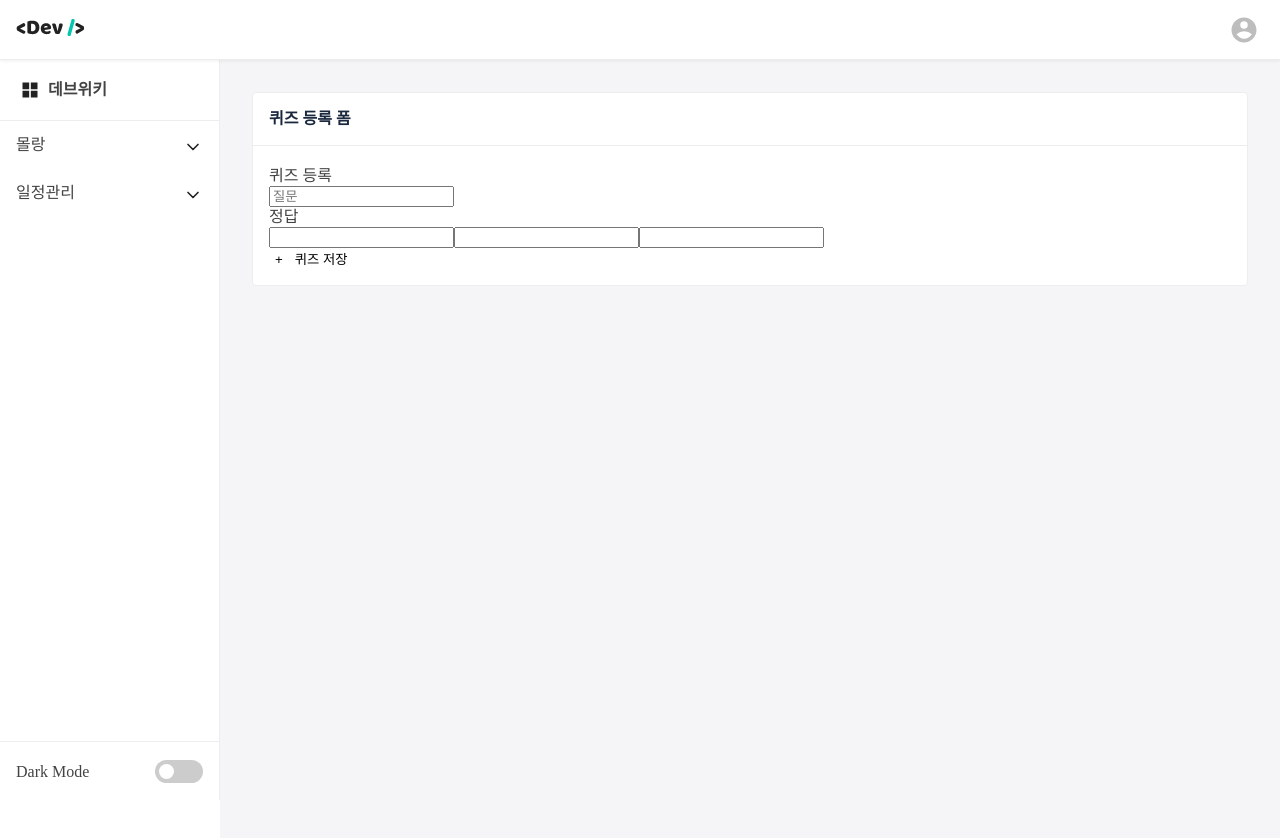
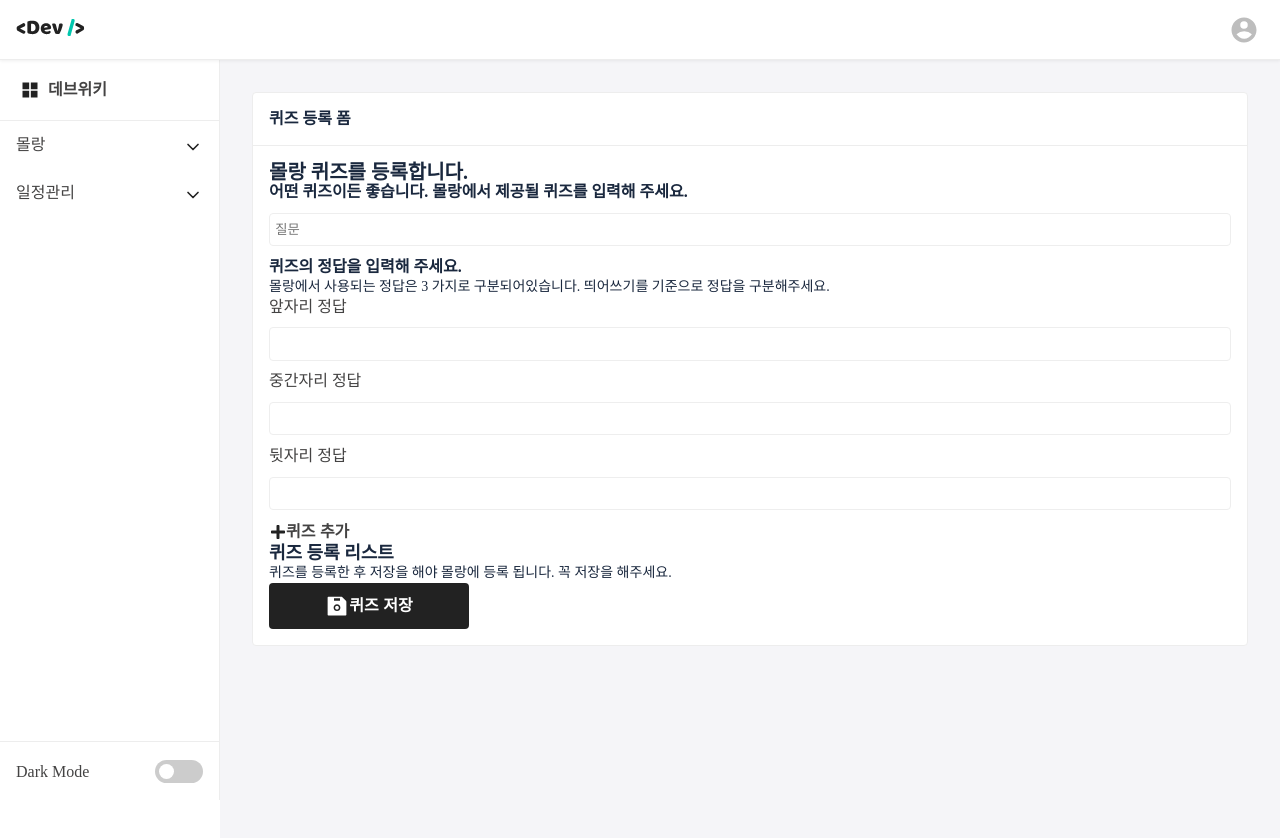
Before and after one commit to DaHoon06/devwiki_admin, a React (Create React App) app in the folder admin-app/: page /mollrang/quiz/post in a window 1280 px wide. Shown: the top 838 px of the page. Built offline with nearby package versions, Linux system fonts and the light colour scheme; a web font is replaced by a local one.

Commit message:
design: 퀴즈 작성 양식 디자인

```diff
--- /dev/null
+++ b/admin-app/src/components/boards/quiz/QuizPost.style.ts
@@ -0,0 +1,47 @@
+import styled from 'styled-components';
+
+export const InsertQuizContainer = styled.div`
+  border: 1px solid #eeeeee;
+  background-color: #ffffff;
+  border-radius: 4px;
+  width: 100%;
+  padding: 0.8em 0.4em;
+  margin: 0.8em 0;
+`;
+
+export const InsertQuizBox = styled.div`
+  display: flex;
+  flex-direction: column;
+
+  .question {
+    width: 100%;
+  }
+
+  .answer-box {
+    margin-top: 1em;
+    display: flex;
+    flex-direction: column;
+
+    .answer {
+      background-color: #f6f6f6;
+      border: 1px solid #eeeeee;
+      border-radius: 4px;
+      padding: 0.2em 0.4em;
+      min-height: 30px;
+    }
+  }
+`;
+
+export const InputLayer = styled.input`
+  width: 100%;
+  outline: none;
+  border: 1px solid #eeeeee;
+  border-radius: 4px;
+  padding: 0.2em 0.4em;
+  height: 2.5em;
+  margin: 0.8em 0;
+
+  &:focus {
+    border-color: ${({ theme }) => theme.colors.PRIMARY};
+  }
+`;
--- a/admin-app/src/components/boards/quiz/QuizPost.tsx
+++ b/admin-app/src/components/boards/quiz/QuizPost.tsx
@@ -1,34 +1,23 @@
-import React, {ReactElement, useState} from "react";
-import {InsertQuizData} from "@interfaces/Quiz";
-import {Typography} from "@components/common/Typography";
-import {CardUi} from "@components/ui/card/Card";
-import styled from "styled-components";
-import {useAddQuiz} from "@services/mutation/useQuizMutation";
-
-const InsertQuizContainer = styled.div`
-  border: 1px solid black;
-  border-radius: 10px;
-  width: 100%;
-
-`;
-
-const InsertQuizBox = styled.div`
-  display: flex;
-  flex-direction: column;
-
-  .question {
-    width: 100%;
-    border: 1px solid black;
-  }
-  .answer-box {
-    display: flex;
-  }
-`;
+import React, { ReactElement, useState } from 'react';
+import { InsertQuizData } from '@interfaces/Quiz';
+import { Typography } from '@components/common/Typography';
+import { CardUi } from '@components/ui/card/Card';
+import { useAddQuiz } from '@services/mutation/useQuizMutation';
+import * as S from './QuizPost.style';
+import { FaPlus } from 'react-icons/fa';
+import { Button } from '@components/common/Button';
+import { AiFillSave } from 'react-icons/ai';
+import { InputLayer } from './QuizPost.style';
 
 export const QuizPost = (): ReactElement => {
   const [quiz, setQuiz] = useState<InsertQuizData[]>([]);
-  const [inputValue, setInputValue] = useState<InsertQuizData>({question: '', answer: '', prefix: '', suffix: ''})
-  const {question,prefix, suffix,answer} = inputValue;
+  const [inputValue, setInputValue] = useState<InsertQuizData>({
+    question: '',
+    answer: '',
+    prefix: '',
+    suffix: '',
+  });
+  const { question, prefix, suffix, answer } = inputValue;
   const mutate = useAddQuiz();
 
   const onChangeInput = (e: React.ChangeEvent<HTMLInputElement>) => {
@@ -36,71 +25,160 @@ export const QuizPost = (): ReactElement => {
     setInputValue({
       ...inputValue,
       [name]: value,
-    })
-  }
+    });
+  };
   const resetState = () => {
-    setInputValue({question:'',answer:'',suffix:'',prefix:''});
+    setInputValue({ question: '', answer: '', suffix: '', prefix: '' });
     setQuiz([]);
-  }
+  };
   const onClickAddQuiz = () => {
     quiz.push(inputValue);
-    setInputValue({question:'',answer:'',suffix:'',prefix:''});
-  }
+    setInputValue({ question: '', answer: '', suffix: '', prefix: '' });
+  };
 
   const save = () => {
     mutate(quiz);
-    resetState()
-  }
+    resetState();
+  };
 
-
+  const validationCheck = () => {};
 
   return (
     <CardUi label={'퀴즈 등록 폼'}>
+      <form>
+        <legend>
+          <Typography $variant={'h1'} $weight={'bold'} $color={'textPrimary'}>
+            몰랑 퀴즈를 등록합니다.
+          </Typography>
+        </legend>
+        <div>
+          <label>
+            <Typography
+              $variant={'body1'}
+              $weight={'bold'}
+              $color={'textPrimary'}
+            >
+              어떤 퀴즈이든 좋습니다. 몰랑에서 제공될 퀴즈를 입력해 주세요.
+            </Typography>
+            <S.InputLayer
+              type={'text'}
+              name={'question'}
+              value={question}
+              placeholder={'질문'}
+              onChange={onChangeInput}
+            />
+          </label>
+        </div>
+        <div>
+          <Typography
+            $variant={'body1'}
+            $weight={'bold'}
+            $color={'textPrimary'}
+          >
+            퀴즈의 정답을 입력해 주세요.
+          </Typography>
+          <Typography
+            $variant={'body2'}
+            $weight={'medium'}
+            $color={'textPrimary'}
+          >
+            몰랑에서 사용되는 정답은 3 가지로 구분되어있습니다. 띄어쓰기를
+            기준으로 정답을 구분해주세요.
+          </Typography>
+          <label>
+            <Typography>앞자리 정답</Typography>
+            <S.InputLayer
+              type={'text'}
+              name={'prefix'}
+              value={prefix}
+              onChange={onChangeInput}
+            />
+          </label>
+
+          <label>
+            <Typography>중간자리 정답</Typography>
+            <S.InputLayer
+              type={'text'}
+              name={'answer'}
+              value={answer}
+              onChange={onChangeInput}
+            />
+          </label>
+
+          <label>
+            <Typography>뒷자리 정답</Typography>
+            <S.InputLayer
+              type={'text'}
+              name={'suffix'}
+              value={suffix}
+              onChange={onChangeInput}
+            />
+          </label>
+        </div>
+      </form>
+      <div>
+        <Button variant={'icon'} type={'button'} onClick={onClickAddQuiz}>
+          <FaPlus size={16} color={'#222'} />
+          <Typography as={'span'} $color={'textBlack200'} $weight={'bold'}>
+            퀴즈 추가
+          </Typography>
+        </Button>
+      </div>
+      <div>
+        <Typography $variant={'h2'} $weight={'bold'} $color={'textPrimary'}>
+          퀴즈 등록 리스트
+        </Typography>
+        <Typography
+          $variant={'body2'}
+          $weight={'medium'}
+          $color={'textPrimary'}
+        >
+          퀴즈를 등록한 후 저장을 해야 몰랑에 등록 됩니다. 꼭 저장을 해주세요.
+        </Typography>
         {quiz.map((value, index) => {
           return (
-          <InsertQuizContainer key={`${value.answer}-${index}`}>
-            <InsertQuizBox>
-              <div className={'question'}>
+            <S.InsertQuizContainer key={`${value.answer}-${index}`}>
+              <S.InsertQuizBox>
+                <div>
+                  <Typography>질문</Typography>
+                  <Typography className={'question'}>
                     {value.question}
+                  </Typography>
                 </div>
+
                 <div className={'answer-box'}>
+                  <Typography
+                    $variant={'body1'}
+                    $weight={'bold'}
+                    $color={'textPrimary'}
+                  >
+                    정답
+                  </Typography>
                   <div>
-                  {value.prefix}
+                    <Typography>앞 글자</Typography>
+                    <div className={'answer'}>{value.prefix}</div>
                   </div>
                   <div>
-                  {value.answer}
+                    <Typography>중간 글자</Typography>
+                    <div className={'answer'}>{value.answer}</div>
                   </div>
                   <div>
-                  {value.suffix}
+                    <Typography>마지막 글자</Typography>
+                    <div className={'answer'}>{value.suffix}</div>
                   </div>
                 </div>
-
-            </InsertQuizBox>
-          </InsertQuizContainer>
-        )
+              </S.InsertQuizBox>
+            </S.InsertQuizContainer>
+          );
         })}
 
-      <form>
-        <legend>퀴즈 등록</legend>
-        <div>
-          <input type={'text'} name={'question'} value={question} placeholder={'질문'} onChange={onChangeInput} />
+        <Button type={'button'} onClick={save}>
+          <AiFillSave size={24} color={'#fff'} />
+          <Typography as={'span'} $color={'textWhite'} $weight={'bold'}>
+            퀴즈 저장
+          </Typography>
+        </Button>
       </div>
-        <div>
-          <Typography>
-            정답
-          </Typography>
-          <input type={'text'} name={'prefix'} value={prefix} onChange={onChangeInput} />
-          <input type={'text'} name={'answer'} value={answer} onChange={onChangeInput} />
-          <input type={'text'} name={'suffix'} value={suffix} onChange={onChangeInput} />
-        </div>
-
-      </form>
-      <button type={'button'} onClick={onClickAddQuiz}>
-        +
-      </button>
-      <button type={'button'} onClick={save}>
-        퀴즈 저장
-      </button>
     </CardUi>
-  )
-}
+  );
+};
```
Lines whose indentation alone changed are shown as unchanged.
